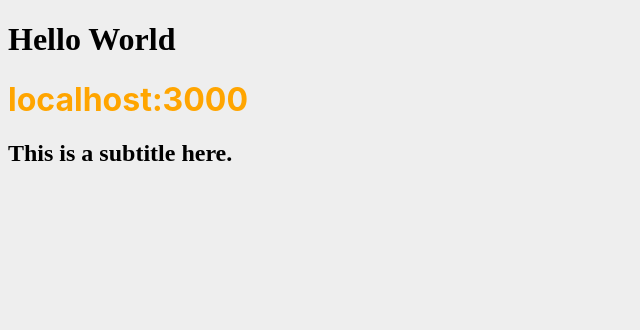
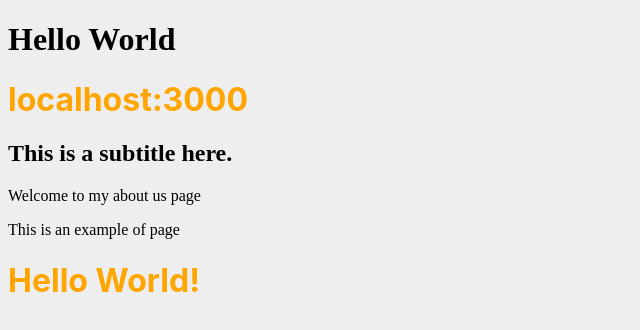
Before and after one commit to jumblefix/dmapp, a Next.js app: page /about in a window 1280 px wide. Shown: the top 330 px of the page, without its empty margins (0-640 px from the left). Built offline with nearby package versions, Linux system fonts and the light colour scheme.

Commit message:
test precommit

```diff
--- a/pages/about.tsx
+++ b/pages/about.tsx
@@ -13,6 +13,9 @@ const About = ({ userAgent, url }: AboutProps) => (
     <p>{userAgent}</p>
     <Title>{url}</Title>
     <h2>This is a subtitle here.</h2>
+    <p>Welcome to my about us page</p>
+    <p>This is an example of page</p>
+    <Title>Hello World!</Title>
   </div>
 );
 
```
